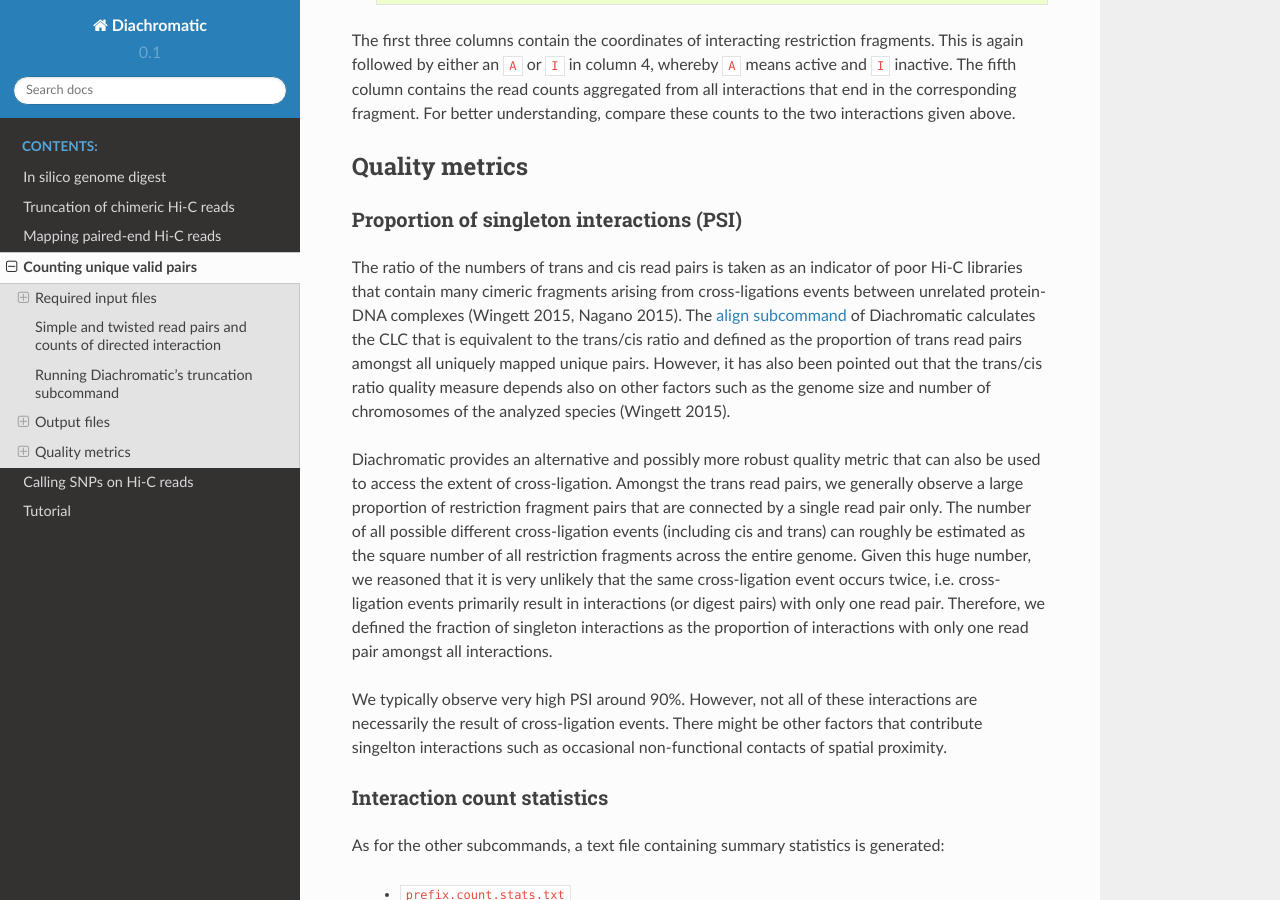
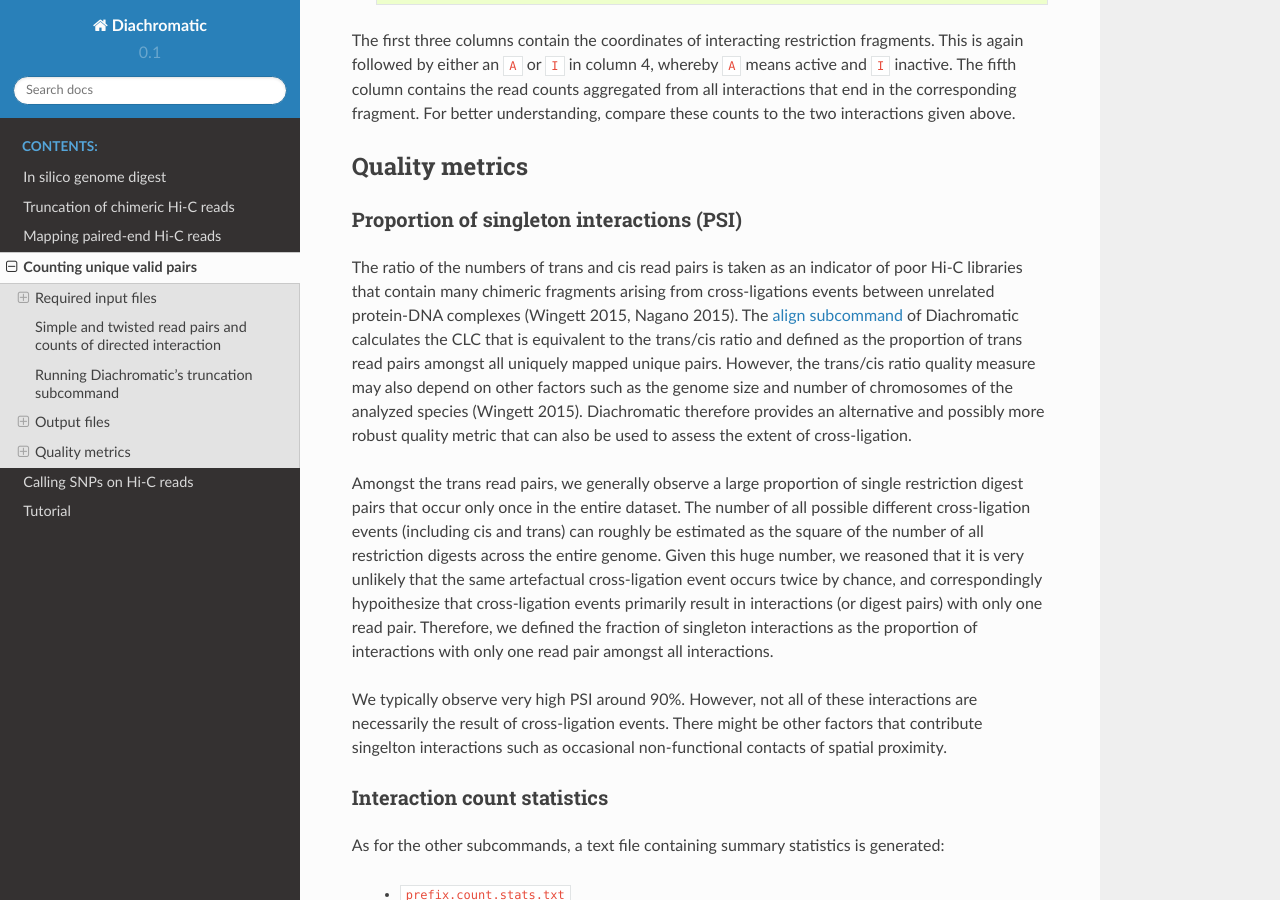
Before and after one commit to TheJacksonLaboratory/diachromatic, a Sphinx documentation site: the page built from docs/count.rst, in a window 1280 px wide and 900 px high, scrolled down 2283 px. Built offline with Sphinx 7.4.7 and the Read the Docs theme 2.0.0, drawn with Linux system fonts in a browser that asks for light colours.

Commit message:
revising documentation

```diff
--- a/docs/count.rst
+++ b/docs/count.rst
@@ -116,24 +116,26 @@
 ------------------------------------------
 
 The ratio of the numbers of trans and cis read pairs is taken as an indicator of poor Hi-C libraries
-that contain many cimeric fragments arising from cross-ligations events between
+that contain many chimeric fragments arising from cross-ligations events between
 unrelated protein-DNA complexes (Wingett 2015, Nagano 2015).
 The :ref:`align subcommand<rstalign>` of Diachromatic calculates the CLC that is equivalent to the trans/cis ratio
 and defined as the proportion of trans read pairs amongst all uniquely mapped unique pairs.
-However, it has also been pointed out that the trans/cis ratio quality measure depends also on other factors such as the genome size and
-number of chromosomes of the analyzed species (Wingett 2015).
+However,  the trans/cis ratio quality measure may also depend on other factors such as the genome size and
+number of chromosomes of the analyzed species (Wingett 2015). Diachromatic therefore provides an alternative
+and possibly more robust quality metric that
+can also be used to assess the extent of cross-ligation.
 
-Diachromatic provides an alternative and possibly more robust quality metric that
-can also be used to access the extent of cross-ligation.
+
 Amongst the trans read pairs, we generally observe a large proportion
-of restriction fragment pairs that are connected by a single read pair only.
+of single restriction digest pairs that occur only once in the entire dataset.
 The number of all possible different cross-ligation
-events (including cis and trans) can roughly be estimated as the square number of all restriction fragments across the
-entire genome.
-Given this huge number, we reasoned that it is very unlikely that the same cross-ligation event occurs
-twice, i.e. cross-ligation events primarily result in interactions (or digest pairs) with only one read pair.
-Therefore, we defined the fraction of singleton interactions as the proportion of interactions with only one read pair
-amongst all interactions.
+events (including cis and trans) can roughly be estimated as the square of the number of all
+restriction digests across the entire genome.
+Given this huge number, we reasoned that it is very unlikely that the same artefactual cross-ligation event occurs
+twice by chance, and correspondingly hypoithesize that cross-ligation events primarily result in
+interactions (or digest pairs) with only one read pair.
+Therefore, we defined the fraction of singleton interactions as the proportion of interactions with only one
+read pair amongst all interactions.
 
 We typically observe very high PSI around 90%. However, not all of these interactions are necessarily the result
 of cross-ligation events. There might be other factors that contribute singelton interactions such as occasional
```
Also changed, not shown: docs/mapping.rst (+12 -8 lines).
